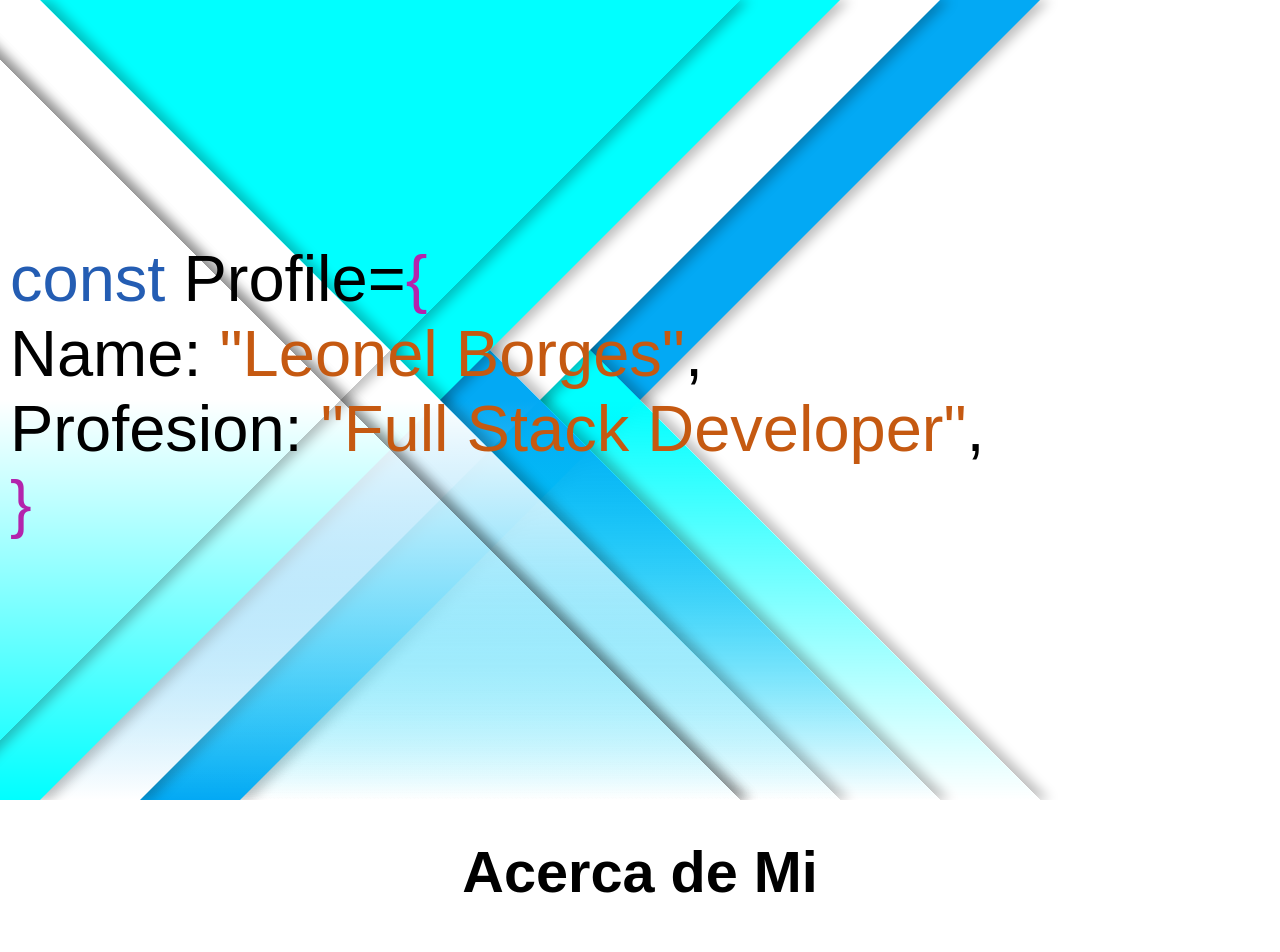
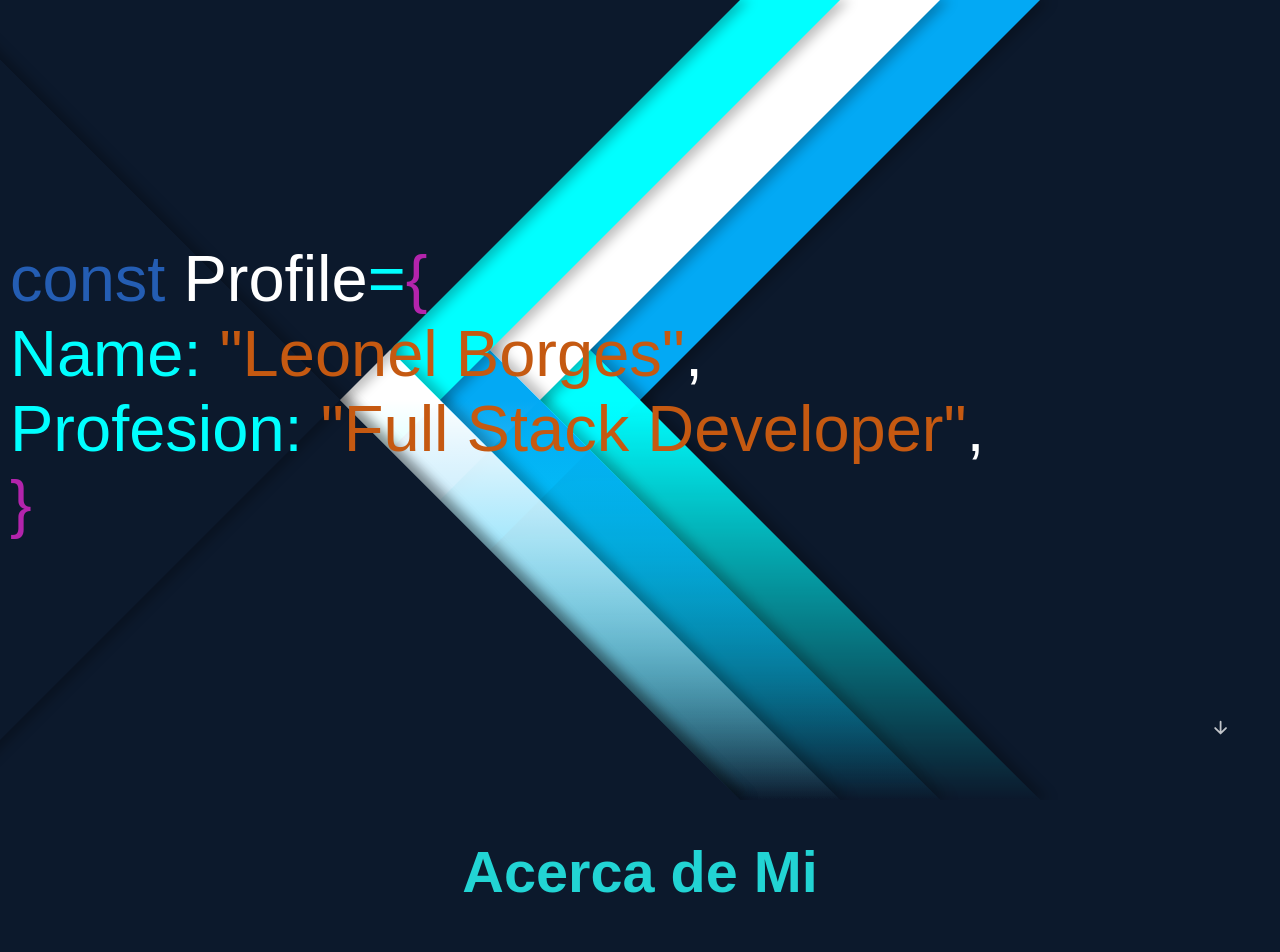
Before and after one commit to leonelborgesdev/portfolio, a React (Create React App) app: page / in a window 1280 px wide. Shown: the top 952 px of the page. Built offline with nearby package versions, Linux system fonts and the light colour scheme.

Commit message:
portfolio

```diff
--- a/src/App.js
+++ b/src/App.js
@@ -6,9 +6,9 @@ import { Home } from "./components/Home/Home";
 import { useSelector } from "react-redux";
 
 function App() {
-  const { language } = useSelector((state) => state);
+  const { language, mode } = useSelector((state) => state);
   return (
-    <div className="App">
+    <div className="App" id={mode}>
       <Routes>
         <Route exact path="/" element={<Home />} />
         <Route exact path="/:id" element={<BtnVideo />} />
```
